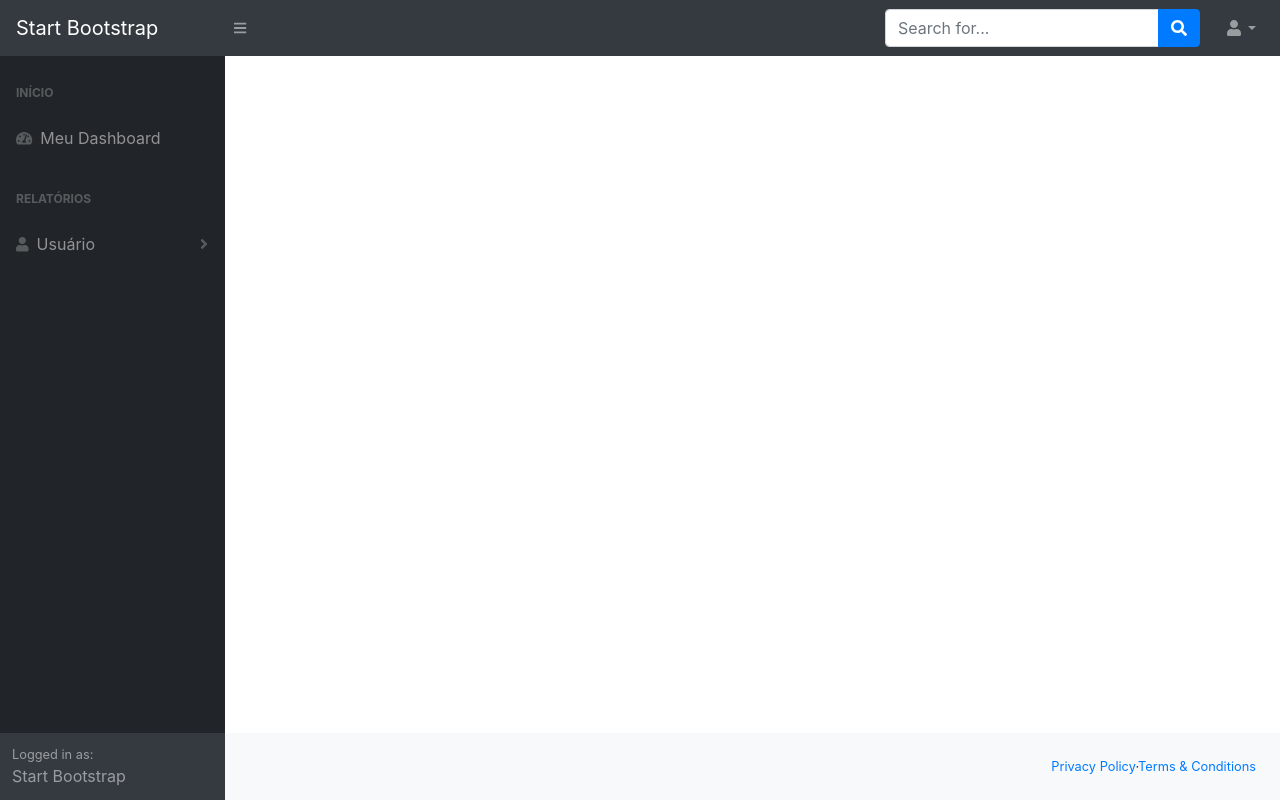
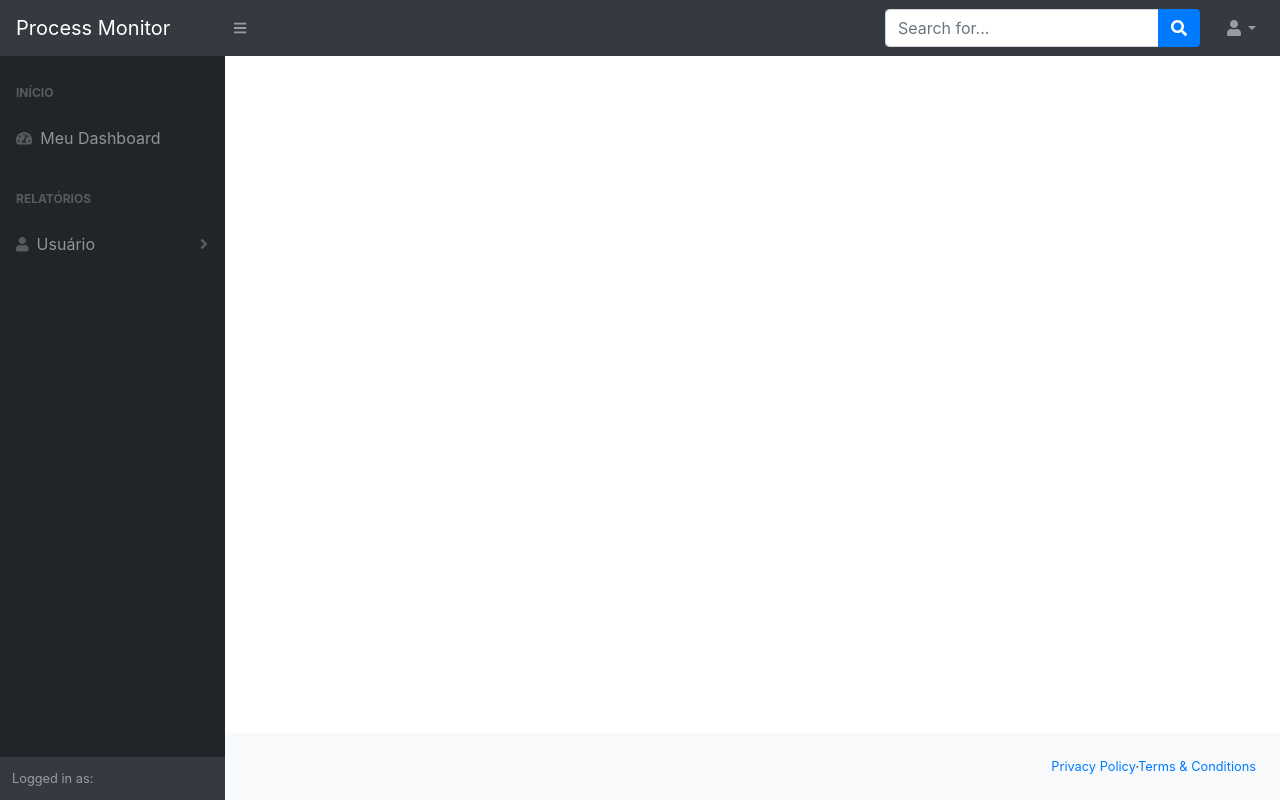
Before and after one commit to helisoncavalheiro/app-analiseprocessos, a React (Create React App) app: page / in a window 1280 px wide. Built offline with nearby package versions, Linux system fonts and the light colour scheme.

Commit message:
Aletarado o nome da aplicação.

```diff
--- a/public/index.html
+++ b/public/index.html
@@ -29,7 +29,7 @@
     <script src="https://cdnjs.cloudflare.com/ajax/libs/popper.js/1.12.9/umd/popper.min.js" integrity="sha384-ApNbgh9B+Y1QKtv3Rn7W3mgPxhU9K/ScQsAP7hUibX39j7fakFPskvXusvfa0b4Q" crossorigin="anonymous"></script>
     <link rel="stylesheet" href="https://stackpath.bootstrapcdn.com/bootstrap/4.3.1/css/bootstrap.min.css" integrity="sha384-ggOyR0iXCbMQv3Xipma34MD+dH/1fQ784/j6cY/iJTQUOhcWr7x9JvoRxT2MZw1T" crossorigin="anonymous">
     <script src="https://stackpath.bootstrapcdn.com/bootstrap/4.3.1/js/bootstrap.min.js" integrity="sha384-JjSmVgyd0p3pXB1rRibZUAYoIIy6OrQ6VrjIEaFf/nJGzIxFDsf4x0xIM+B07jRM" crossorigin="anonymous"></script>
-    <title>React App</title>
+    <title>Process Monitor</title>
   </head>
   <body>
     <noscript>You need to enable JavaScript to run this app.</noscript>
--- a/src/components/Header.js
+++ b/src/components/Header.js
@@ -6,7 +6,7 @@ class Header extends React.Component {
     return (
 
       <nav className="sb-topnav navbar navbar-expand navbar-dark bg-dark">
-        <a className="navbar-brand" href="index.html">Start Bootstrap</a>
+        <a className="navbar-brand" href="/home">Process Monitor</a>
         <button className="btn btn-link btn-sm order-1 order-lg-0" id="sidebarToggle" href="#"><i className="fas fa-bars"></i></button>
         <form className="d-none d-md-inline-block form-inline ml-auto mr-0 mr-md-3 my-2 my-md-0">
           <div className="input-group">
--- a/src/components/menu/Sidebar.js
+++ b/src/components/menu/Sidebar.js
@@ -38,7 +38,7 @@ class Sidebar extends React.Component {
                     </div>
                     <div className="sb-sidenav-footer">
                         <div className="small">Logged in as:</div>
-                        Start Bootstrap
+
                     </div>
                 </nav>
             </div>
```
